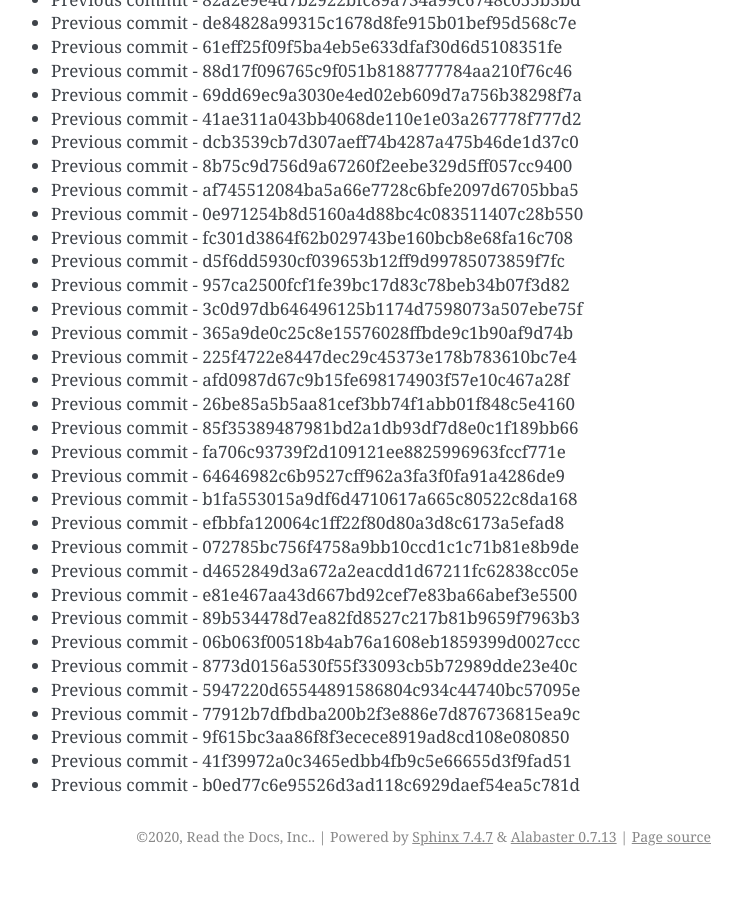
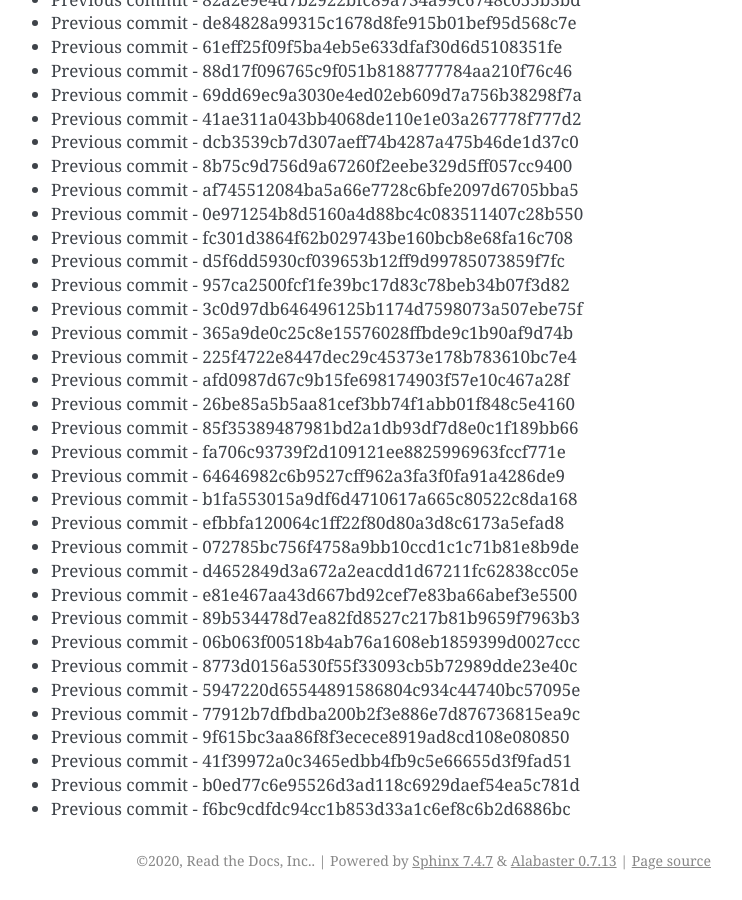
Before and after one commit to readthedocs/rtd-git-stresstest, a Sphinx documentation site: the page built from docs/updates.rst, in a window 1280 px wide and 900 px high, scrolled down 21145 px. Shown: the whole window, without its empty margins (399-1141 px from the left). Built offline with Sphinx 7.4.7, drawn with Linux system fonts in a browser that asks for light colours; before the commit the page ends 22021 px from its top, so only the background shows below that.

Commit message:
Generating commit from previous: f6bc9cdfdc94cc1b853d33a1c6ef8c6b2d6886bc

```diff
--- a/docs/updates.rst
+++ b/docs/updates.rst
@@ -920,3 +920,4 @@ It can be tested for any performance characteristics.
 * Previous commit - 9f615bc3aa86f8f3ecece8919ad8cd108e080850
 * Previous commit - 41f39972a0c3465edbb4fb9c5e66655d3f9fad51
 * Previous commit - b0ed77c6e95526d3ad118c6929daef54ea5c781d
+* Previous commit - f6bc9cdfdc94cc1b853d33a1c6ef8c6b2d6886bc
```
